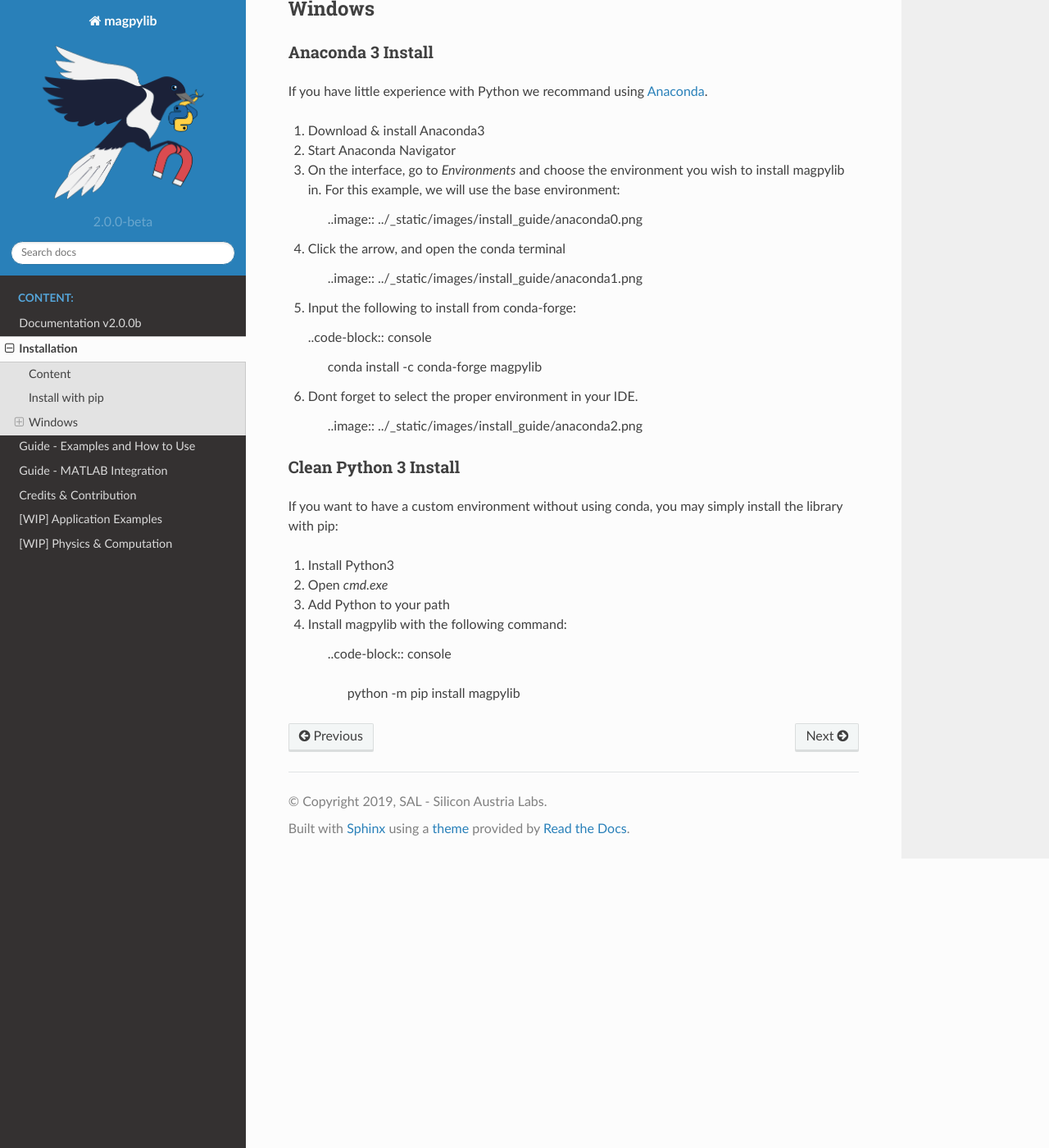
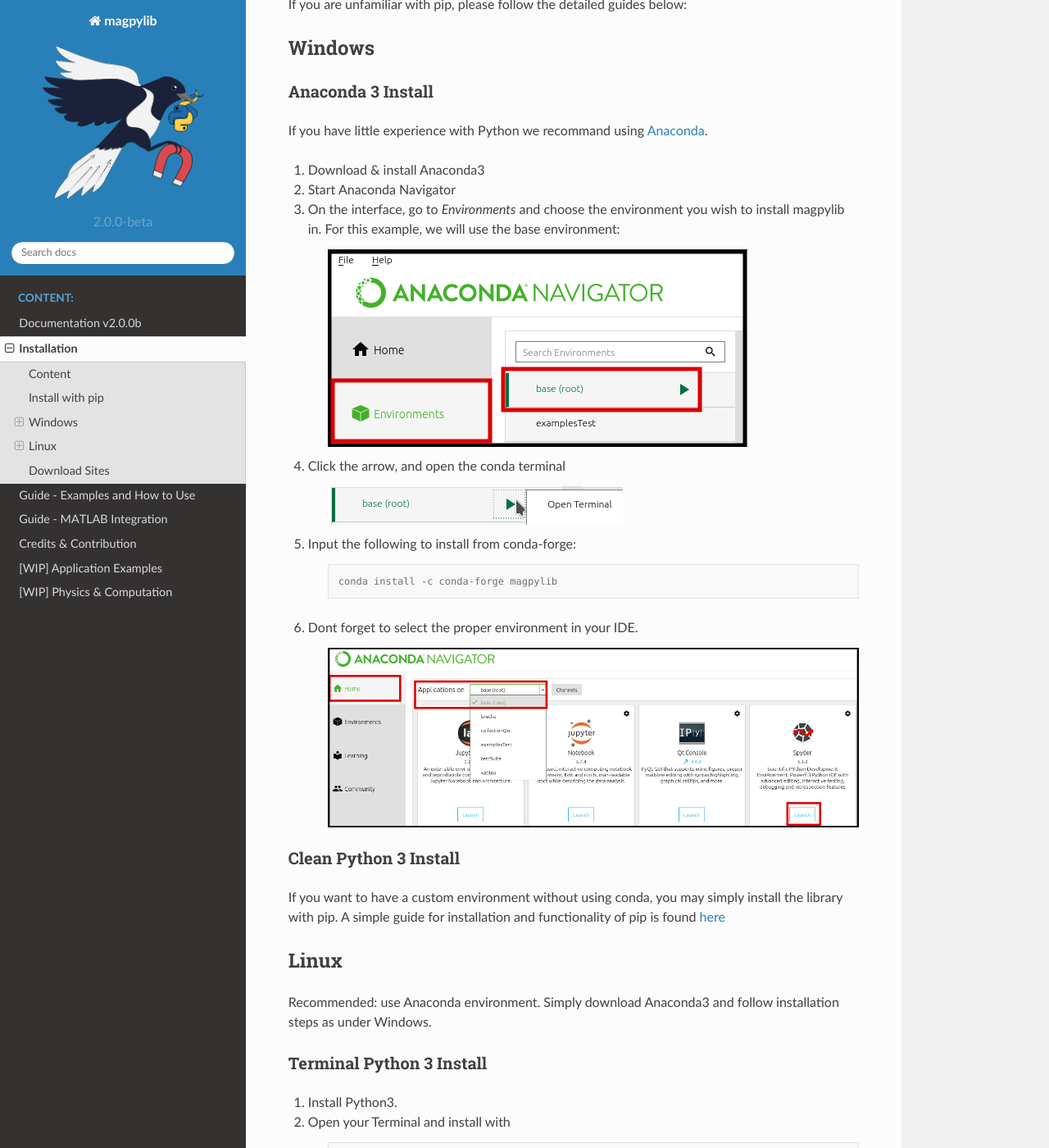
Before and after one commit to magpylib/magpylib, a Sphinx documentation site: the page built from docs/_pages/1_how2install.rst, in a window 1280 px wide and 1400 px high, scrolled down 614 px. Shown: the whole window at 82% size. Built offline with Sphinx 7.4.7 and the Read the Docs theme 2.0.0, drawn with Linux system fonts in a browser that asks for light colours; formulas are drawn with MathJax 3; pages that are not in the unit, such as notebooks, are missing from menus; the version number is read from the project's files by our own code; some of the changed text lies outside the part shown.

Commit message:
doku links

```diff
--- a/docs/_pages/0_documentation.rst
+++ b/docs/_pages/0_documentation.rst
@@ -70,7 +72,7 @@ IO types
 
 The library **input** is constructed so that any
 
-- **scalar input** can be `int`, `float` or of `numpy.float` type
+- **scalar input** can be ``int``, ``float`` or of ``numpy.float`` type
 - **vector/matrix input** can be given either in the form of a `list`, as a `tuple` or as a `numpy.array`
 
 unless specifically state otherwise in the docstrings. For example, the `magpylib.vector` functions require `numpy.array` input.
--- a/docs/_pages/1_how2install.rst
+++ b/docs/_pages/1_how2install.rst
@@ -1,15 +1,21 @@
+.. _installation:
+
 *************************
 Installation
 *************************
+
+.. warning::
+    Magpylib works only with Python 3.6 or later !
 
 Content
 #######
 
 * `Install with pip`_
 * `Windows`_
+* `Linux`_
+* `Download Sites`_
 
-.. warning::
-    Magpylib works only with Python 3.6 or later !
+
 
 Install with pip
 ################
@@ -21,6 +27,8 @@ The quickest installation on any platform is through pip.
     pip install magpylib
 
 If you are unfamiliar with pip, please follow the detailed guides below:
+
+
 
 Windows
 #######
@@ -34,33 +42,52 @@ If you have little experience with Python we recommand using `Anaconda <https://
 2. Start Anaconda Navigator
 3. On the interface, go to `Environments` and choose the environment you wish to install magpylib in. For this example, we will use the base environment:
 
-    ..image:: ../_static/images/install_guide/anaconda0.png
+    .. image:: ../_static/images/install_guide/anaconda0.png
 
 4. Click the arrow, and open the conda terminal
 
-    ..image:: ../_static/images/install_guide/anaconda1.png
+    .. image:: ../_static/images/install_guide/anaconda1.png
 
 5. Input the following to install from conda-forge:
 
-   ..code-block:: console
+    .. code-block:: console
 
-    conda install -c conda-forge magpylib
+        conda install -c conda-forge magpylib
 
 6. Dont forget to select the proper environment in your IDE.
 
-    ..image:: ../_static/images/install_guide/anaconda2.png
+    .. image:: ../_static/images/install_guide/anaconda2.png
 
 
 Clean Python 3 Install
 ----------------------
 
-If you want to have a custom environment without using conda, you may simply install the library with pip:
+If you want to have a custom environment without using conda, you may simply install the library with pip. A simple guide for installation and functionality of pip is found `here <https://projects.raspberrypi.org/en/projects/using-pip-on-windows/5>`_
 
-1. Install Python3
-2. Open `cmd.exe`
-3. Add Python to your path
-4. Install magpylib with the following command:
 
-    ..code-block:: console
 
-        python -m pip install magpylib
+Linux
+#######
+
+Recommended: use Anaconda environment. Simply download Anaconda3 and follow installation steps as under Windows.
+
+Terminal Python 3 Install
+--------------------------
+
+1. Install Python3.
+2. Open your Terminal and install with
+
+    .. code-block:: console
+
+        pip install magpylib
+
+
+
+Download Sites
+#################
+
+Currently magpylib is hosted at:
+
+* `Conda Cloud <https://anaconda.org/conda-forge/magpylib>`_
+* `Python Package Index <https://pypi.org/project/magpylib/>`_
+* `GitHub repository <https://github.com/magpylib/magpylib>`_
--- a/docs/_pages/9_physics.rst
+++ b/docs/_pages/9_physics.rst
@@ -1,4 +1,4 @@
-.. _physics&computation:
+.. _physComp:
 
 ***************************
 [WIP] Physics & Computation
--- a/docs/index.rst
+++ b/docs/index.rst
@@ -55,9 +55,7 @@ More examples can be found in the `Examples Section`__.
 
 __ _pages/2_guideExamples/
 
-Technical details can be found in the Documentation__.
-
-__ _pages/0_documentation/
+Technical details can be found in the :ref:`docu` .
 
 
 .. toctree::
```
Also changed, not shown: other parts of docs/_pages/0_documentation.rst (+3 -1 lines).
